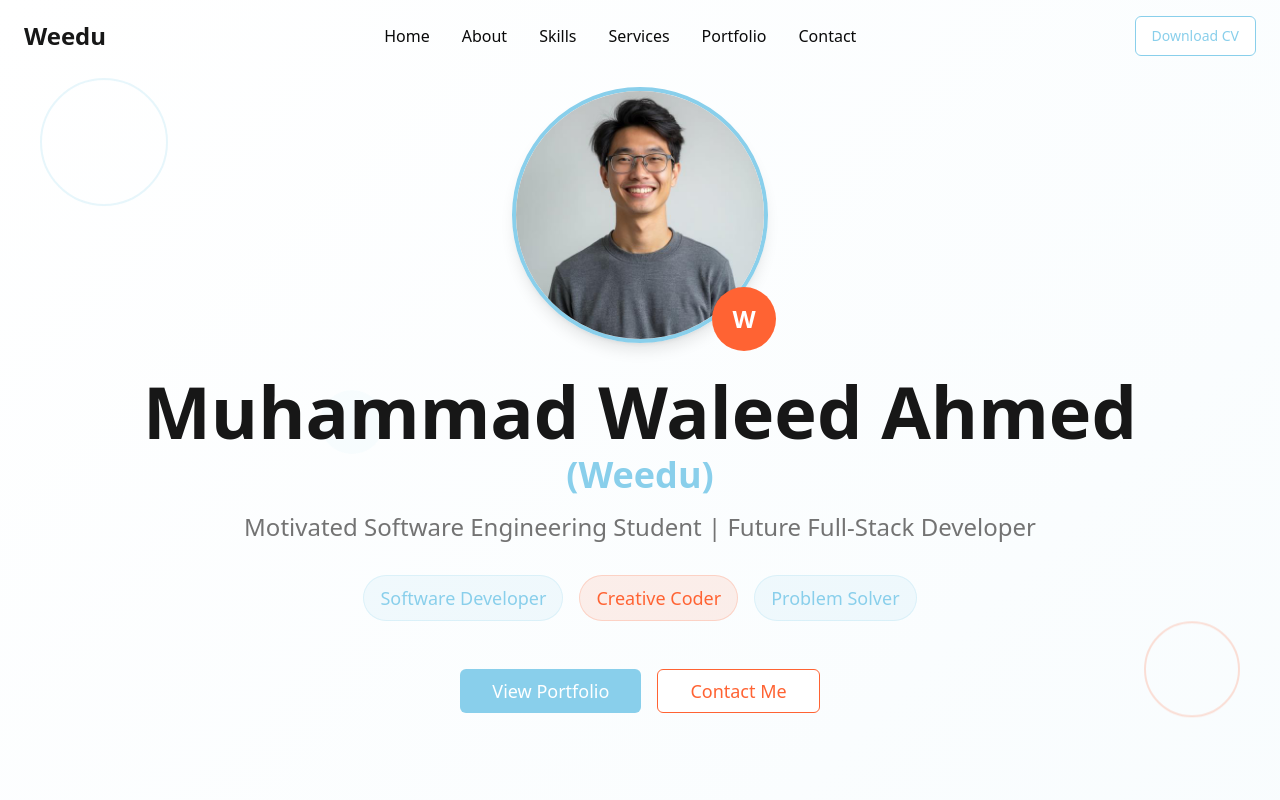
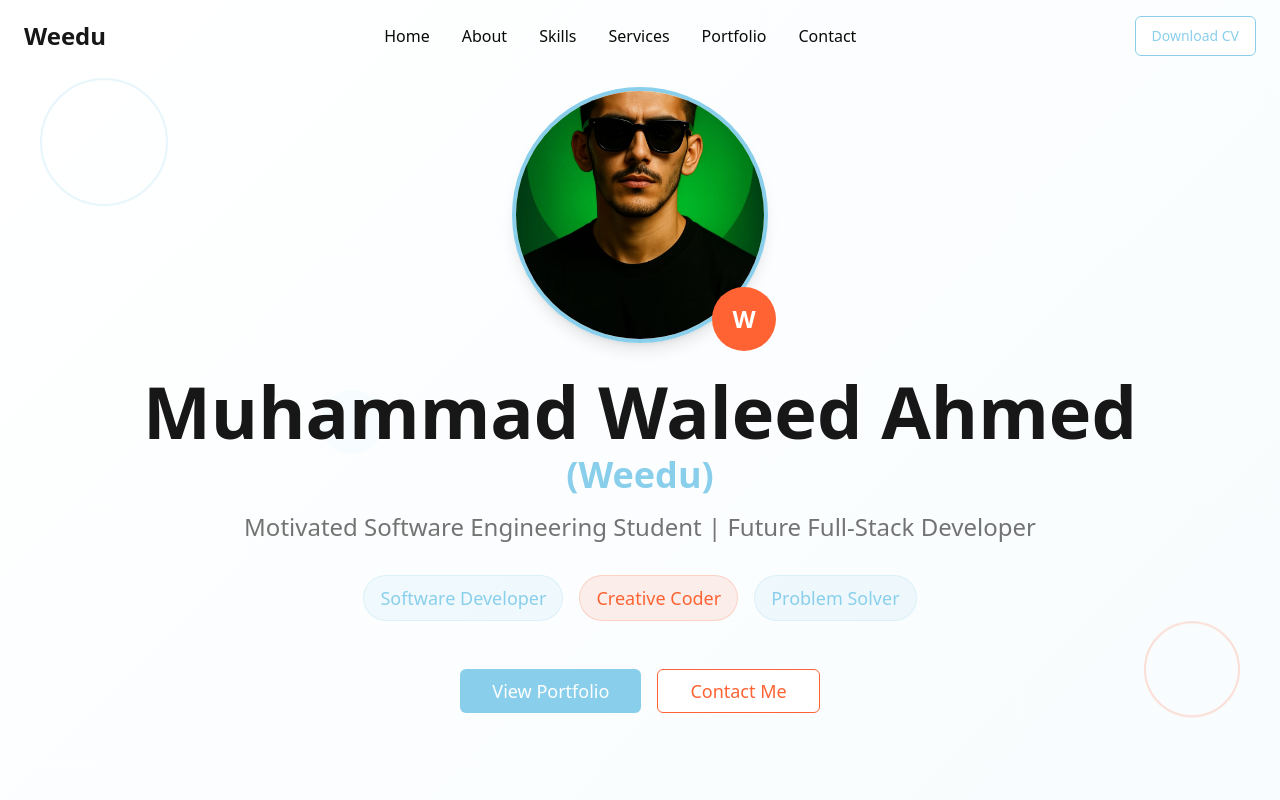
Before and after one commit to weedu230/waleed-portfolio, a React (Vite) app: page / in a window 1280 px wide. Shown: the top 800 px of the page. Built offline with nearby package versions, Linux system fonts and the light colour scheme.

Commit message:
Add hero image to section
Add the provided image to the circular area in the hero section.

```diff
--- a/src/components/Hero.tsx
+++ b/src/components/Hero.tsx
@@ -22,7 +22,7 @@ const Hero = () => {
           <div className="mb-8 relative inline-block">
             <div className="w-64 h-64 mx-auto rounded-full overflow-hidden border-4 border-brand-sky shadow-lg">
               <img
-                src={heroPortrait}
+                src="/lovable-uploads/a5d69f6a-52c6-4140-987e-29f338b484be.png"
                 alt="Muhammad Waleed Ahmed (Weedu)"
                 className="w-full h-full object-cover"
               />
```
Also changed, not shown: public/lovable-uploads/a5d69f6a-52c6-4140-987e-29f338b484be.png (added).
